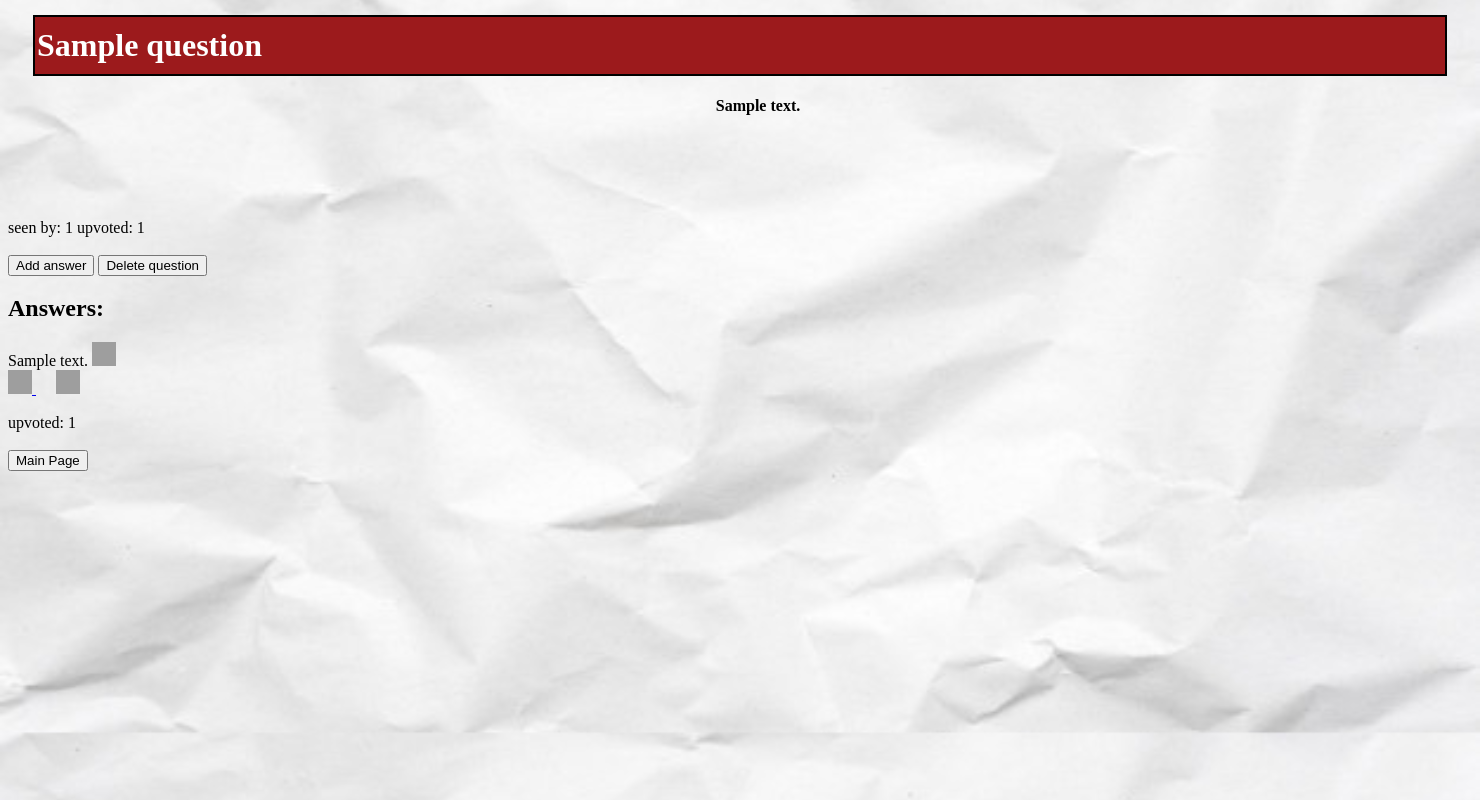
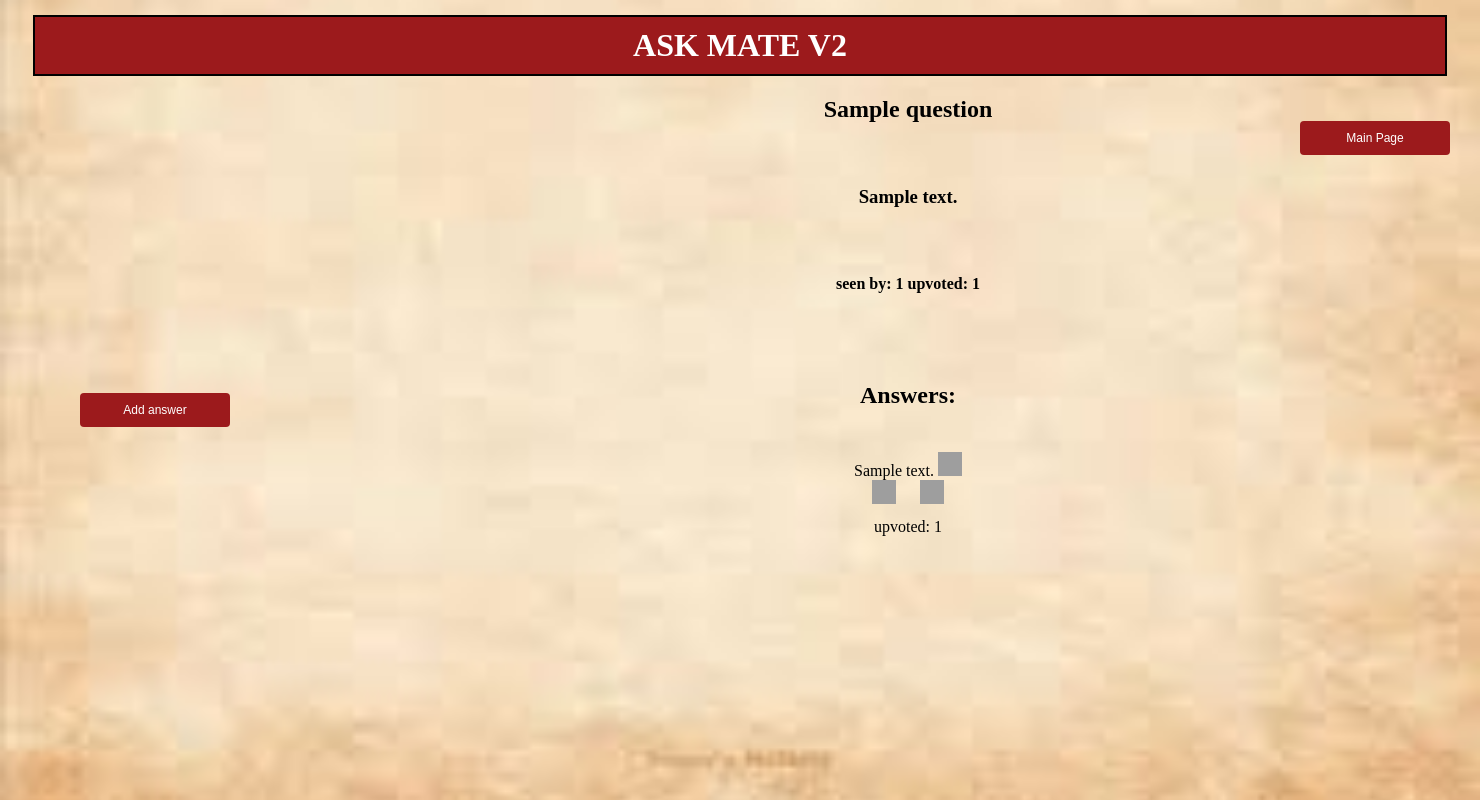
Before and after one commit to KubaL92/AskMate-v2, a Flask app: template Templates/question_page.html in a window 1480 px wide. Run offline with Flask 2, Linux system fonts and the light colour scheme; the template is opened without the code that fills it: most values are stand-ins (such as "Sample title", 1, 10 or a date in 2020); grey boxes are pictures that could not be loaded.

Commit message:
2tw final

```diff
--- a/Templates/delete_question.html
+++ b/Templates/delete_question.html
@@ -5,7 +5,7 @@
 {% endblock %}
 {% block content %}
 
-<h1>Are you sure?</h1>
+<h1 id="title">Are you sure?</h1>
 <form action="delete_question" method="POST">
     <input type="submit" value="Yes">
 </form>
--- a/Templates/main_page.html
+++ b/Templates/main_page.html
@@ -9,7 +9,7 @@
     <link rel="stylesheet" href="https://use.fontawesome.com/releases/v5.7.0/css/all.css"
           integrity="sha384-lZN37f5QGtY3VHgisS14W3ExzMWZxybE1SJSEsQp9S+oqd12jhcu+A56Ebc1zFSJ" crossorigin="anonymous">
 
-    <h1>ASK MATE V1 <i class="fas fa-cloud"></i></h1>
+    <h1 id="title">ASK MATE V2 <i class="fas fa-cloud"></i></h1>
 <!--<select name="order_by" form="sort-question-form">-->
     <!--<option value="title">Title</option>-->
     <!--<option value="submission_time">Time</option>-->
--- a/Templates/question_page.html
+++ b/Templates/question_page.html
@@ -5,27 +5,29 @@
 {% endblock %}
 {% block content %}
 
-  <h1>{{ question['title'] }}</h1>
+<h1 id="title">ASK MATE V2 <i class="fas fa-cloud"></i></h1>
+<a href="/"><button type="button" class="addbtn"><span>Main Page</span></button></a>
+  <h2 id="la_question"> {{ question['title'] }}</h2>
   <form action="url_for('question', question_id = question['id'])" method="Post">
-    <h4 id="la_question">{{ question['message'] }}</h4>
-    <footer>seen by: {{ question['view_number'] }} upvoted: {{ question['vote_number'] }} </footer>
+    <h3 id="la_question">{{ question['message'] }}</h3>
+    <footer id="la_question">seen by: {{ question['view_number'] }} upvoted: {{ question['vote_number'] }} </footer>
   </form>
   <br>
-  <a href="/add_answer/{{question['id']}}"><button type="button">Add answer</button></a>
-  <a href="/delete_question"><button type="button">Delete question</button></a>
+<a href="/add_answer/{{question['id']}}"><button type="button" class="addbtn" id="add_answer_button"><span>Add answer</span></button></a>
+<!--<a href="/delete_question"><button type="button" class="addbtn"><span>Delete question</span></button></a>-->
 
   <form>
-    <h2>Answers:</h2>
+    <h2 id="answers">Answers:</h2>
     {% for answer in answers %}
-      <p>{{ answer['message'] }}
+      <p id="answers">{{ answer['message'] }}
         <a href="/question/{{answer['question_id']}}/delete/{{answer['id']}}">
 
           <img src="https://cdn.pixabay.com/photo/2012/04/01/17/31/trash-can-23653__340.png" alt="Delete" width="24" height="24" border="0">
         </a>
-        <br>
+          <br>
         <a href="/question/{{answer['question_id']}}/upvote/{{answer['id']}}">
 
-          <img src="https://cdn0.iconfinder.com/data/icons/faces-3/24/34-512.png" alt="Upvote" width="24" height="24" border="0">
+          <img id="icons" src="https://cdn0.iconfinder.com/data/icons/faces-3/24/34-512.png" alt="Upvote" width="24" height="24" border="0">
 
         </a>
         &nbsp;&nbsp;&nbsp;&nbsp;
@@ -34,10 +36,9 @@
           <img src="https://cdn0.iconfinder.com/data/icons/faces-3/24/35-512.png" alt="Downvote" width="24" height="24" border="0">
         </a>
       </p>
-      <footer>upvoted: {{ answer['vote_number'] }} </footer>
+      <footer id="answers">upvoted: {{ answer['vote_number'] }} </footer>
     {% endfor %}
   </form>
   <br>
-  <a href="/"><button type="button">Main Page</button></a>
 
 {% endblock %}
--- a/database/db_answer.py
+++ b/database/db_answer.py
@@ -27,7 +27,7 @@ def insert_answer_to_database(cursor, message, question_id, vote_number, image):
 
 @db_connection.connection_handler
 def delete_answer(cursor, answer_id):
-    cursor.execute("DELETE FROM answer WHERE id = %s", answer_id)
+    cursor.execute("DELETE FROM answer WHERE id = %s", (answer_id))
 
 
 @db_connection.connection_handler
--- a/database/db_question.py
+++ b/database/db_question.py
@@ -33,8 +33,8 @@ def add_question(cursor, title, message, image, view_number, vote_number):
 
 @db_connection.connection_handler
 def delete_question(cursor, question_id):
+    cursor.execute("DELETE FROM answer WHERE question_id = %(question_id)s", ({'question_id': question_id}))
     cursor.execute("DELETE FROM question WHERE id = %(question_id)s", ({'question_id': question_id}))
-    cursor.execute("DELETE FROM answer WHERE question_id = %(question_id)s", ({'question_id': question_id}))
 
 
 @db_connection.connection_handler
--- a/sample_data/askmatepart2-sample-data.sql
+++ b/sample_data/askmatepart2-sample-data.sql
@@ -95,8 +95,8 @@ ALTER TABLE ONLY comment
 ALTER TABLE ONLY question_tag
     ADD CONSTRAINT fk_tag_id FOREIGN KEY (tag_id) REFERENCES tag(id);
 
-INSERT INTO question VALUES (0, '2017-04-28 08:29:00', 29, 7, 'How to make lists in Python?', 'I am totally new to this, any hints?', NULL);
-INSERT INTO question VALUES (1, '2017-04-29 09:19:00', 15, 9, 'Wordpress loading multiple jQuery Versions', 'I developed a plugin that uses the jquery booklet plugin (http://builtbywill.com/booklet/#/) this plugin binds a function to $ so I cann call $(".myBook").booklet();
+INSERT INTO question VALUES (1, '2017-04-28 08:29:00', 29, 7, 'How to make lists in Python?', 'I am totally new to this, any hints?', NULL);
+INSERT INTO question VALUES (2, '2017-04-29 09:19:00', 15, 9, 'Wordpress loading multiple jQuery Versions', 'I developed a plugin that uses the jquery booklet plugin (http://builtbywill.com/booklet/#/) this plugin binds a function to $ so I cann call $(".myBook").booklet();
 
 I could easy managing the loading order with wp_enqueue_script so first I load jquery then I load booklet so everything is fine.
 
@@ -105,7 +105,7 @@ BUT in my theme i also using jquery via webpack so the loading order is now foll
 jquery
 booklet
 app.js (bundled file with webpack, including jquery)', 'images/image1.png');
-INSERT INTO question VALUES (2, '2017-05-01 10:41:00', 1364, 57, 'Drawing canvas with an image picked with Cordova Camera Plugin', 'I''m getting an image from device and drawing a canvas with filters using Pixi JS. It works all well using computer to get an image. But when I''m on IOS, it throws errors such as cross origin issue, or that I''m trying to use an unknown format.
+INSERT INTO question VALUES (3, '2017-05-01 10:41:00', 1364, 57, 'Drawing canvas with an image picked with Cordova Camera Plugin', 'I''m getting an image from device and drawing a canvas with filters using Pixi JS. It works all well using computer to get an image. But when I''m on IOS, it throws errors such as cross origin issue, or that I''m trying to use an unknown format.
 ', NULL);
 SELECT pg_catalog.setval('question_id_seq', 2, true);
 
--- a/server.py
+++ b/server.py
@@ -26,7 +26,7 @@ def ans_site(id):
 def add_question_to_database():
     title = request.form["title"]
     message = request.form["question"]
-    image = request.form["image"]
+    image = "Null"
     question_id = data_manager.insert_question_into_table(title, message, image)
     return redirect(url_for('route_spec_question', question_id=question_id))
 
@@ -46,7 +46,7 @@ def route_spec_question(question_id, count=True):
 def add_new_answer_to_db(question_id):
 
     answer = request.form["new_answer"]
-    image = request.form["image"]
+    image = "Null"
     data_manager.insert_answer_to_db(question_id, answer, image)
     return redirect(url_for('route_spec_question', question_id=question_id))
 
--- a/static/style.css
+++ b/static/style.css
@@ -3,7 +3,7 @@
 }
 
 body {
-    background-image: url("paper.jpg");
+    background-image: url("pobrane.jpeg");
     background-position: center;
     background-repeat: repeat;
     background-size: cover;
@@ -63,6 +63,10 @@ h1 {
     text-decoration: none;
 }
 
+a:link {
+    text-decoration: none;
+}
+
 .a li {
     margin-top: 30px;
     text-align: center;
@@ -71,9 +75,40 @@ h1 {
 #la_question {
     font-weight: bold;
     width: 1100px;
-    height: 100px;
+    height: 70px;
     position: relative;
     text-align: center;
-    left: 200px;
+    left: 350px;
     /*width: 80%;*/
 }
+
+#add_answer_button {
+    position: absolute;
+    left: 50px;
+}
+
+#answers {
+    width: 1100px;
+    height: 50px;
+    position: relative;
+    text-align: center;
+    left: 350px;
+}
+
+#main_paige_butt {
+    position: absolute;
+    right: 50px;
+}
+
+#send_button {
+    position: absolute;
+    left: 0;
+}
+
+#title{
+    text-align: center;
+}
+
+#icons{
+    text-decoration: none;
+}
```
Also changed, not shown: Templates/add_answer.html (+6 -4 lines), Templates/add_question.html (+5 -4 lines), static/paper.jpg (deleted), static/pobrane.jpeg (added).
